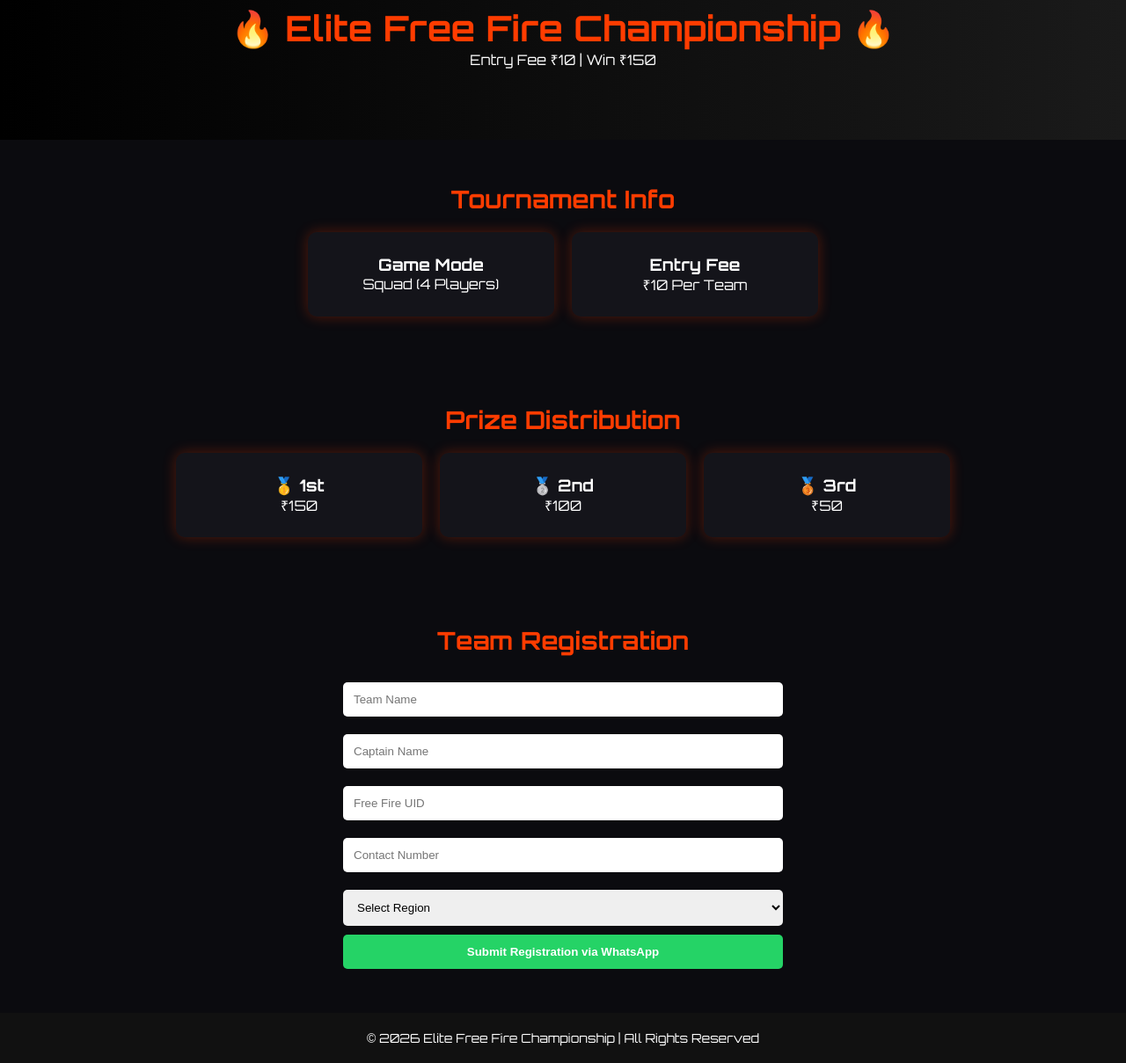
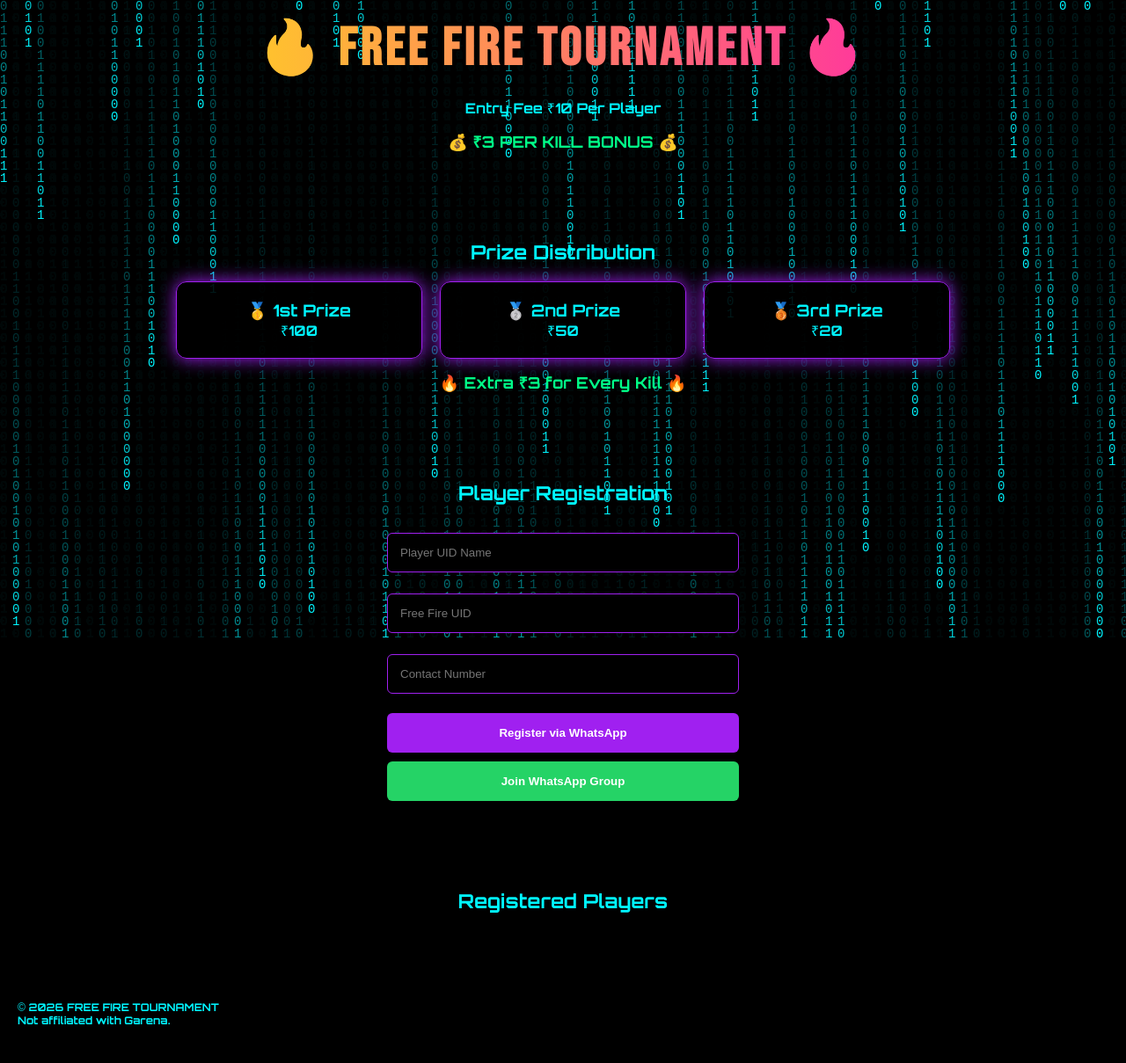
Before and after one commit to Dadfrozz/dadfroz.github.io, a plain HTML site: page index.html in a window 1280 px wide. Shown: the part 73-1282 px from the top of the page at 88% size. After the commit the page ends 1261 px from the top, so only its background shows below. Drawn offline with Linux system fonts and the light colour scheme.

Commit message:
Add files via upload

```diff
--- a/index.html
+++ b/index.html
@@ -3,152 +3,309 @@
 <head>
 <meta charset="UTF-8">
 <meta name="viewport" content="width=device-width, initial-scale=1.0">
-<title>Elite Free Fire Championship 2026</title>
+<title>FREE FIRE TOURNAMENT</title>
 
-<link href="https://fonts.googleapis.com/css2?family=Orbitron:wght@400;700&display=swap" rel="stylesheet">
+<link href="https://fonts.googleapis.com/css2?family=Orbitron:wght@700&family=Bebas+Neue&display=swap" rel="stylesheet">
 
 <style>
-* { margin: 0; padding: 0; box-sizing: border-box; }
-body {
-    font-family: 'Orbitron', sans-serif;
-    background: #0b0b0f;
-    color: #fff;
-}
-header {
-    background: linear-gradient(90deg,#000,#1a1a1a);
-    padding: 80px 20px;
-    text-align: center;
-}
-header h1 { color: #ff3c00; font-size: 40px; }
-
-section { padding: 50px 20px; text-align: center; }
-
-.section-title {
-    font-size: 28px;
-    margin-bottom: 20px;
-    color: #ff3c00;
+*{margin:0;padding:0;box-sizing:border-box;}
+body{
+font-family:'Orbitron',sans-serif;
+color:#00f5ff;
+background:black;
+overflow-x:hidden;
 }
 
-.cards {
-    display: flex;
-    flex-wrap: wrap;
-    justify-content: center;
-    gap: 20px;
+#loader{
+position:fixed;
+width:100%;
+height:100%;
+background:black;
+display:flex;
+align-items:center;
+justify-content:center;
+z-index:9999;
+flex-direction:column;
 }
 
-.card {
-    background: #14141a;
-    padding: 25px;
-    width: 280px;
-    border-radius: 10px;
-    box-shadow: 0 0 15px rgba(255,60,0,0.3);
+canvas{
+position:fixed;
+top:0;
+left:0;
+z-index:-1;
 }
 
-form {
-    max-width: 500px;
-    margin: auto;
+.notice{
+background:#a020f0;
+color:white;
+padding:12px;
+text-align:center;
+font-weight:bold;
+font-size:14px;
 }
 
-input, select {
-    width: 100%;
-    padding: 12px;
-    margin: 10px 0;
-    border: none;
-    border-radius: 5px;
+section{
+padding:50px 15px;
+text-align:center;
 }
 
-button {
-    width: 100%;
-    padding: 12px;
-    background: #25D366;
-    color: white;
-    border: none;
-    border-radius: 5px;
-    font-weight: bold;
-    cursor: pointer;
+.main-title{
+font-family:'Bebas Neue', sans-serif;
+font-size:60px;
+letter-spacing:4px;
+background:linear-gradient(90deg,#ff0000,#ff7300,#fffb00,#ff00c8,#ff0000);
+background-size:400%;
+-webkit-background-clip:text;
+-webkit-text-fill-color:transparent;
+animation:gradientMove 6s linear infinite;
 }
 
-button:hover { background: #1ebe5d; }
+@keyframes gradientMove{
+0%{background-position:0%}
+100%{background-position:400%}
+}
 
-footer {
-    background: #111;
-    padding: 20px;
-    text-align: center;
-    font-size: 14px;
+.section-title{
+font-size:22px;
+margin-bottom:20px;
+}
+
+.cards{
+display:flex;
+flex-wrap:wrap;
+justify-content:center;
+gap:20px;
+}
+
+.card{
+background:rgba(0,0,0,0.9);
+padding:20px;
+width:280px;
+border-radius:12px;
+border:1px solid #a020f0;
+box-shadow:0 0 20px #a020f0;
+}
+
+.highlight{
+color:#00ff88;
+font-size:18px;
+margin-top:15px;
+font-weight:bold;
+}
+
+form{max-width:400px;margin:auto;}
+
+input{
+width:100%;
+padding:14px;
+margin:12px 0;
+border:1px solid #a020f0;
+background:black;
+color:#00f5ff;
+border-radius:6px;
+}
+
+button{
+width:100%;
+padding:15px;
+background:#a020f0;
+color:white;
+border:none;
+border-radius:6px;
+font-weight:bold;
+cursor:pointer;
+margin-top:10px;
+}
+
+button:hover{
+background:#00f5ff;
+color:black;
+}
+
+.players{
+max-width:600px;
+margin:auto;
+text-align:left;
+margin-top:30px;
+}
+
+.player{
+background:#111;
+border:1px solid #a020f0;
+padding:10px;
+margin:10px 0;
+border-radius:8px;
+}
+
+footer{
+padding:20px;
+font-size:12px;
+}
+
+@media(max-width:600px){
+.main-title{font-size:36px;}
 }
 </style>
 </head>
 
 <body>
 
-<header>
-    <h1>🔥 Elite Free Fire Championship 🔥</h1>
-    <p>Entry Fee ₹10 | Win ₹150</p>
-</header>
+<div id="loader">
+<h1>Loading Tournament...</h1>
+</div>
+
+<canvas id="matrix"></canvas>
+
+<div class="notice">
+⚠ INDIA SERVER ONLY ⚠
+</div>
 
 <section>
-    <h2 class="section-title">Tournament Info</h2>
-    <div class="cards">
-        <div class="card">
-            <h3>Game Mode</h3>
-            <p>Squad (4 Players)</p>
-        </div>
-        <div class="card">
-            <h3>Entry Fee</h3>
-            <p>₹10 Per Team</p>
-        </div>
-    </div>
+<h1 class="main-title">🔥 FREE FIRE TOURNAMENT 🔥</h1>
+<p style="margin-top:20px;">Entry Fee ₹10 Per Player</p>
+<p class="highlight">💰 ₹3 PER KILL BONUS 💰</p>
 </section>
 
 <section>
 <h2 class="section-title">Prize Distribution</h2>
+
 <div class="cards">
-        <div class="card"><h3>🥇 1st</h3><p>₹150</p></div>
-        <div class="card"><h3>🥈 2nd</h3><p>₹100</p></div>
-        <div class="card"><h3>🥉 3rd</h3><p>₹50</p></div>
+<div class="card"><h3>🥇 1st Prize</h3><p>₹100</p></div>
+<div class="card"><h3>🥈 2nd Prize</h3><p>₹50</p></div>
+<div class="card"><h3>🥉 3rd Prize</h3><p>₹20</p></div>
 </div>
+
+<p class="highlight">🔥 Extra ₹3 for Every Kill 🔥</p>
 </section>
 
 <section>
-    <h2 class="section-title">Team Registration</h2>
-    <form onsubmit="sendToWhatsApp(); return false;">
-        <input type="text" id="team" placeholder="Team Name" required>
-        <input type="text" id="captain" placeholder="Captain Name" required>
+
+<h2 class="section-title">Player Registration</h2>
+
+<form onsubmit="registerPlayer(); return false;">
+
+<input type="text" id="player" placeholder="Player UID Name" required>
 <input type="text" id="uid" placeholder="Free Fire UID" required>
 <input type="tel" id="phone" placeholder="Contact Number" required>
-        <select id="region" required>
-            <option value="">Select Region</option>
-            <option>India</option>
-            <option>Bangladesh</option>
-            <option>Nepal</option>
-        </select>
-        <button type="submit">Submit Registration via WhatsApp</button>
+
+<button type="submit">Register via WhatsApp</button>
+
+<a href="https://chat.whatsapp.com/KIocVh3FXgJFpGonpMo8cE?mode=gi_t" target="_blank">
+<button type="button" style="background:#25D366">Join WhatsApp Group</button>
+</a>
+
 </form>
+
+</section>
+
+<section>
+
+<h2 class="section-title">Registered Players</h2>
+
+<div class="players" id="playersList"></div>
+
 </section>
 
 <footer>
-© 2026 Elite Free Fire Championship | All Rights Reserved
+© 2026 FREE FIRE TOURNAMENT<br>
+Not affiliated with Garena.
 </footer>
 
 <script>
-function sendToWhatsApp() {
-    var team = document.getElementById("team").value;
-    var captain = document.getElementById("captain").value;
-    var uid = document.getElementById("uid").value;
-    var phone = document.getElementById("phone").value;
-    var region = document.getElementById("region").value;
 
-    var message = "🔥 *Free Fire Tournament Registration* 🔥%0A%0A"
-        + "Team Name: " + team + "%0A"
-        + "Captain Name: " + captain + "%0A"
-        + "UID: " + uid + "%0A"
-        + "Contact: " + phone + "%0A"
-        + "Region: " + region;
+window.onload=function(){
+setTimeout(()=>{document.getElementById("loader").style.display="none";},1500);
+loadPlayers();
+}
 
-    var whatsappURL = "https://wa.me/919226577892?text=" + message;
+function registerPlayer(){
 
-    window.open(whatsappURL, "_blank");
+var name=document.getElementById("player").value;
+var uid=document.getElementById("uid").value;
+var phone=document.getElementById("phone").value;
+
+if(!/^[0-9]{8,13}$/.test(uid)){
+alert("Enter valid Free Fire UID");
+return;
 }
+
+if(!/^[6-9]\d{9}$/.test(phone)){
+alert("Enter valid Indian mobile number");
+return;
+}
+
+var message =
+"🔥 FREE FIRE TOURNAMENT 🔥\n\n"+
+"Player UID Name: "+name+"\n"+
+"UID: "+uid+"\n"+
+"Contact: "+phone;
+
+var encodedMessage=encodeURIComponent(message);
+
+window.open("https://wa.me/919226577892?text="+encodedMessage,"_blank");
+
+var players=JSON.parse(localStorage.getItem("players")||"[]");
+
+players.push({name,uid});
+
+localStorage.setItem("players",JSON.stringify(players));
+
+loadPlayers();
+
+document.querySelector("form").reset();
+}
+
+function loadPlayers(){
+
+var players=JSON.parse(localStorage.getItem("players")||"[]");
+
+var list=document.getElementById("playersList");
+
+list.innerHTML="";
+
+players.forEach(p=>{
+list.innerHTML+=`
+<div class="player">
+<strong>Player UID Name:</strong> ${p.name}<br>
+<strong>UID:</strong> ${p.uid}
+</div>
+`;
+});
+}
+
+var canvas=document.getElementById("matrix");
+var ctx=canvas.getContext("2d");
+
+canvas.height=window.innerHeight;
+canvas.width=window.innerWidth;
+
+var letters="01";
+var fontSize=14;
+var columns=canvas.width/fontSize;
+var drops=[];
+
+for(var x=0;x<columns;x++) drops[x]=1;
+
+function draw(){
+ctx.fillStyle="rgba(0,0,0,0.07)";
+ctx.fillRect(0,0,canvas.width,canvas.height);
+
+ctx.fillStyle="#00f5ff";
+ctx.font=fontSize+"px monospace";
+
+for(var i=0;i<drops.length;i++){
+var text=letters[Math.floor(Math.random()*letters.length)];
+ctx.fillText(text,i*fontSize,drops[i]*fontSize);
+
+if(drops[i]*fontSize>canvas.height && Math.random()>0.975)
+drops[i]=0;
+
+drops[i]++;
+}
+}
+
+setInterval(draw,33);
+
 </script>
 
 </body>
```
Lines whose indentation alone changed are shown as unchanged.
